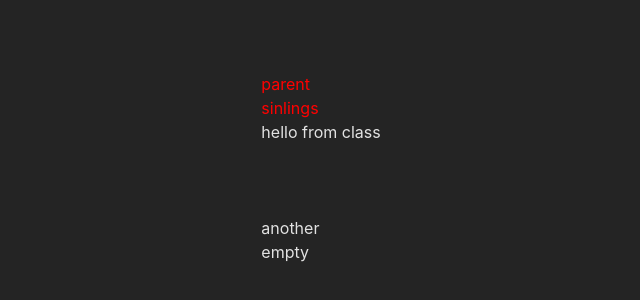
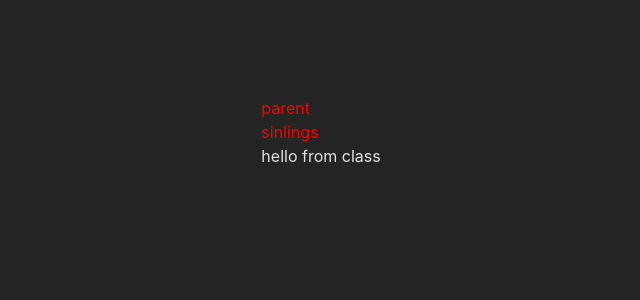
Before and after one commit to Kndgy/jsx-to-unreal-umg, a React (Vite) app: page / in a window 1280 px wide. Shown: the part 228-528 px from the top of the page, without its empty margins (319-959 px from the left). Built offline with nearby package versions, Linux system fonts and the light colour scheme.

Commit message:
remove a custom component

```diff
--- a/src/main.tsx
+++ b/src/main.tsx
@@ -16,19 +16,6 @@ const BasicText = () => {
     </div>
   )
 }
-interface testComptInterface {
-    text?: any;
-    another?: any;
-}
-export const TestComp = ({text="empty", another="another"}:testComptInterface) =>{
-    return (
-        <div className='test component'>
-            {another}
-            <br/>
-            {text}
-        </div>
-    )
-}
 
 const App = () => {
 
@@ -38,8 +25,8 @@ const App = () => {
   // console.log(sheeth)
 
 //   console.log(JSON.stringify(restructureJSON(sheeth)))
-//   console.log(restructureJSON(sheeth))
   sheeth.push(BasicText())
+  console.log(restructureJSON(sheeth))
   Extract(sheeth)
   const test = React.createElement("div",{className:'test value', style: {color: "red"}} , "parent", React.createElement("div", null, "sinlings"))
 
@@ -51,7 +38,6 @@ const App = () => {
       {/* {JSON.stringify(Extract(sheeth))} */}
       <br/>
       <br/>
-      <TestComp/>
       {/* {} */}
       <br/>
     </div>
```
